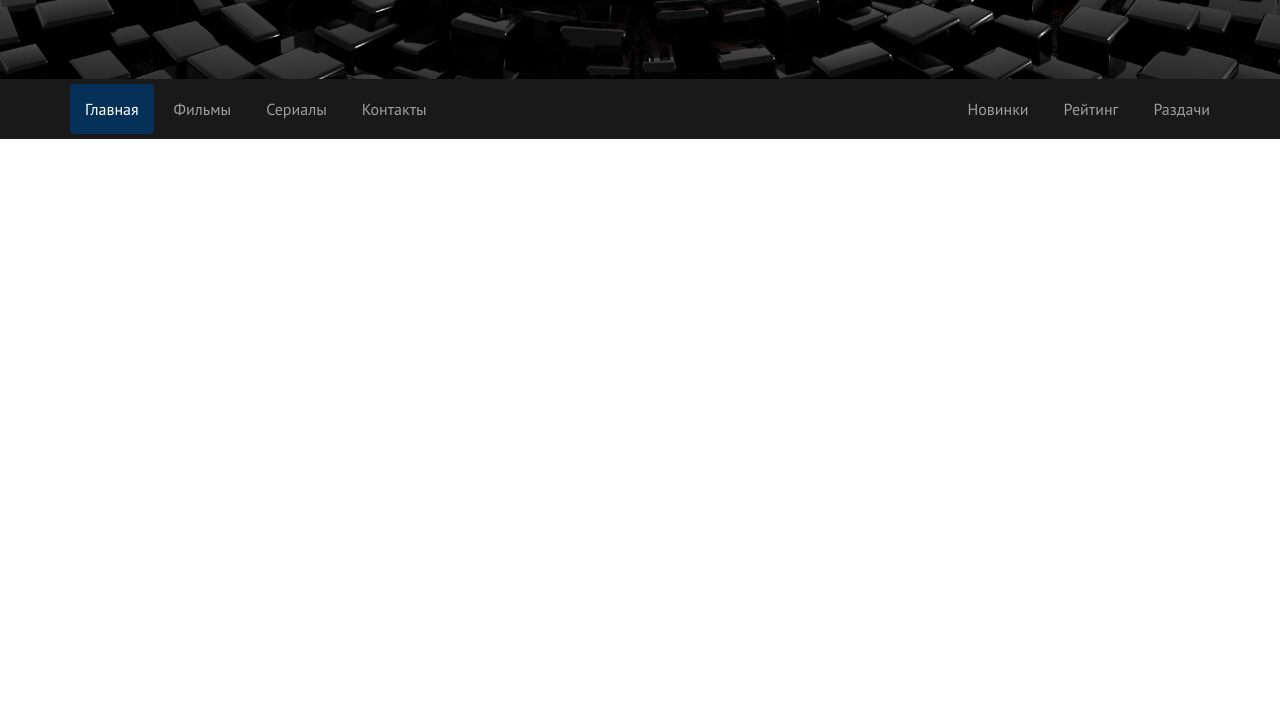
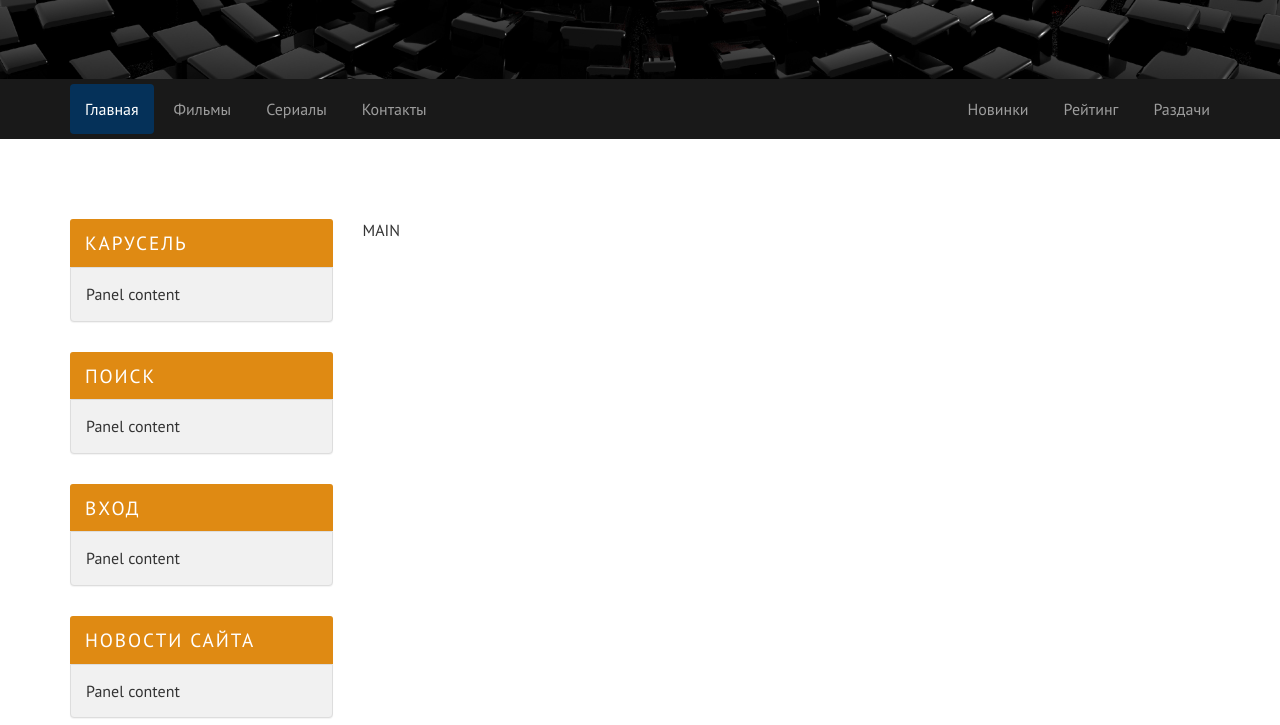
Before and after one commit to B-Evgeniy/Kinozal_Bootstrap_Homework, a website: page index.html in a window 1280 px wide. Shown: the part 227-952 px from the top of the page. Before the commit the page ends 800 px from the top, so only its background shows below. Drawn offline with Linux system fonts and the light colour scheme.

Commit message:
commit 12-05-2020

```diff
--- a/assets/scss/_bootstrap-theming.scss
+++ b/assets/scss/_bootstrap-theming.scss
@@ -1,3 +1,5 @@
+// СТИЛИЗАЦИЯ ВЕРХНЕЙ ПАНЕЛИ МЕНЮ
+
 .navbar {
   margin-bottom: 0;
   border: none;
@@ -53,8 +55,8 @@
 
 .navbar-inverse .navbar-toggle,
 .navbar-inverse .navbar-toggle:focus,
- .navbar-inverse .navbar-toggle:hover {
-  background-color:#333333;
+.navbar-inverse .navbar-toggle:hover {
+  background-color: #333333;
 }
 
 .navbar-inverse .navbar-nav > .active > a {
@@ -70,3 +72,27 @@
 .navbar-inverse .navbar-nav > li > a:hover {
   background-color: $color-primary;
 }
+
+// СТИЛИЗАЦИЯ ЛЕВОГО САЙДБАРА
+
+.panel {
+  background-color: $color-gray2;
+  margin-bottom: 30px;
+  &-info {
+    border: none;
+  }
+  &-heading{
+    font-size: 1.2rem;
+    letter-spacing: 0.1em;
+  }
+  &-body {
+    border: 1px solid $color-gray;
+    border-radius: 0 0 4px 4px;
+  }
+}
+
+.panel-info > .panel-heading {
+  color: $color-light;
+  background-color: $color-accent;
+  border: none;
+}
--- a/assets/scss/_skin.scss
+++ b/assets/scss/_skin.scss
@@ -4,5 +4,6 @@ $color-primary3: #517ba2;
 $color-accent: #df8a13;
 $color-dark: #232323;
 $color-dark2: #191919;
-$color-gray: darken(#ffffff, 13.5%);
+$color-gray: #dddddd;
+$color-gray2: #f1f1f1;
 $color-light: #ffffff;
--- a/index.html
+++ b/index.html
@@ -66,6 +66,50 @@
 
   </header>
 
+  <div class="container">
+    <div class="row">
+      <main class="main col-lg-9 col-md-8 col-sm-12 col-lg-push-3 col-md-push-4">MAIN</main>
+      <aside class="left-sidebar col-lg-3 col-md-4 col-sm-12 col-lg-pull-9 col-md-pull-8">
+
+        <div class="vertical-slider panel panel-info">
+          <div class="panel-heading">КАРУСЕЛЬ</div>
+          <div class="panel-body">
+            Panel content
+          </div>
+        </div>
+
+        <div class="site-search panel panel-info">
+          <div class="panel-heading">ПОИСК</div>
+          <div class="panel-body">
+            Panel content
+          </div>
+        </div>
+
+        <div class="user-login panel panel-info">
+          <div class="panel-heading">ВХОД</div>
+          <div class="panel-body">
+            Panel content
+          </div>
+        </div>
+
+        <div class="site-news panel panel-info">
+          <div class="panel-heading">НОВОСТИ САЙТА</div>
+          <div class="panel-body">
+            Panel content
+          </div>
+        </div>
+
+        <div class="top-films panel panel-info">
+          <div class="panel-heading">РЕЙТИНГ ФИЛЬМОВ</div>
+          <div class="panel-body">
+            Panel content
+          </div>
+        </div>
+
+      </aside>
+    </div>
+  </div>
+
   <script src="libs/jquery/dist/jquery.min.js"></script>
   <script src="libs/bootstrap/dist/js/bootstrap.min.js"></script>
 </body>
```
Also changed, not shown: assets/css/style.css.
